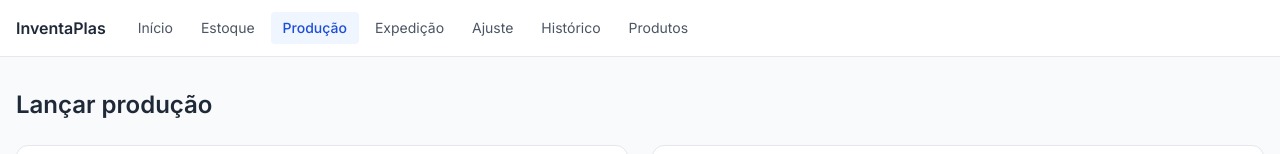
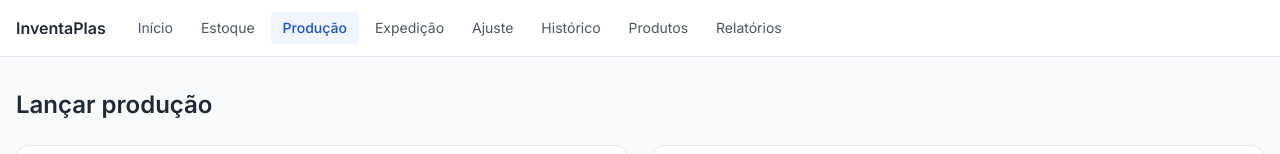
Before and after one commit to leticiamontarroyos/inventaplas, a Next.js app in the folder frontend/: page /producao in a window 1280 px wide. Shown: the top 154 px of the page. Built offline with nearby package versions, Linux system fonts and the light colour scheme; no server answers.

Commit message:
fix: relatorios no menu

```diff
--- a/frontend/src/components/Navbar.tsx
+++ b/frontend/src/components/Navbar.tsx
@@ -10,7 +10,7 @@ const links = [
   { href: '/expedicao', label: 'Expedição' },
   { href: '/ajuste', label: 'Ajuste' },
   { href: '/historico', label: 'Histórico' },
-  { href: '/produtos', label: 'Produtos' },
+  { href: '/produtos', label: 'Produtos' }, { href: '/relatorios', label: 'Relatórios' },
 ]
 
 export default function Navbar() {
```
